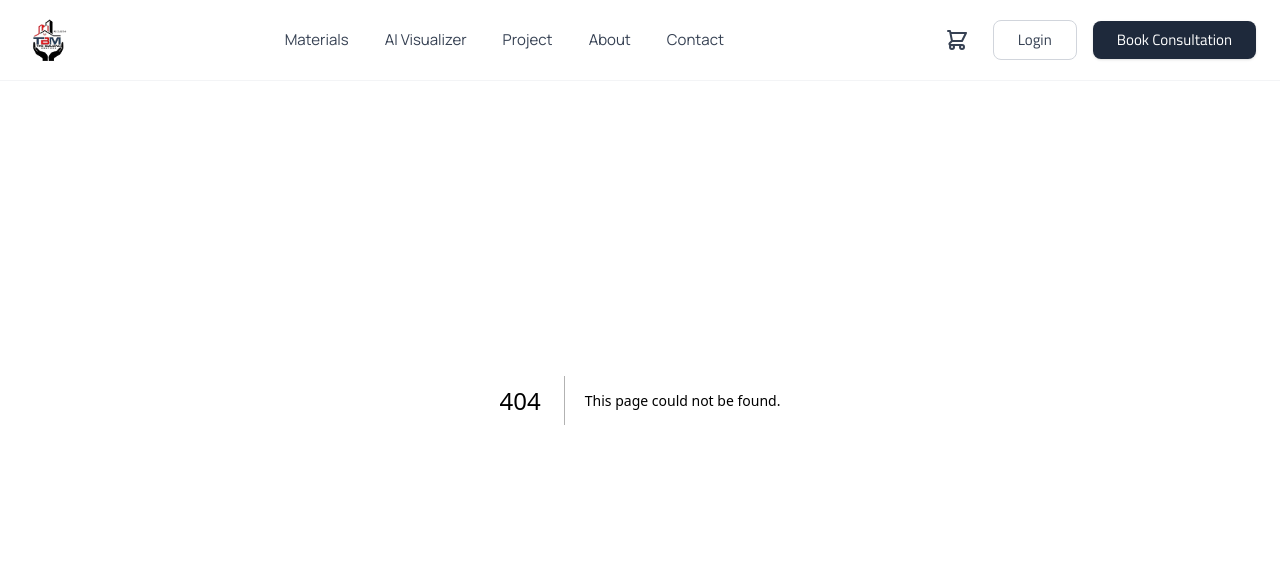
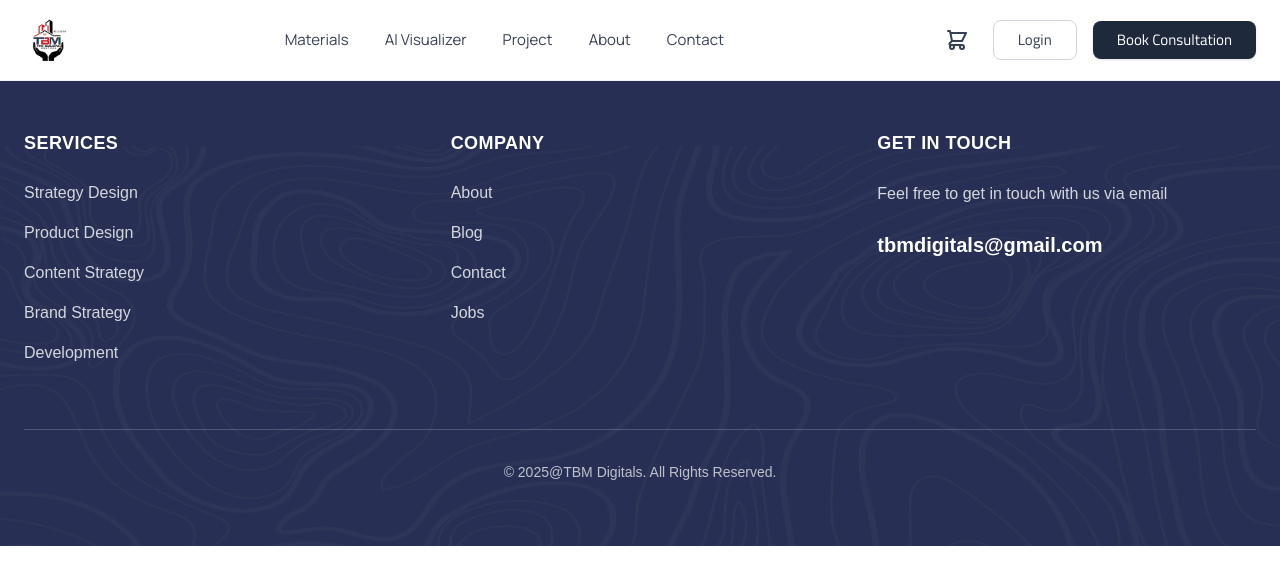
Before and after one commit to dejidee0/tdm-web, a Next.js app: page /materials in a window 1280 px wide. Before the commit this address had no page. Shown: the top 584 px of the page. Built offline with nearby package versions, Linux system fonts and the light colour scheme.

Commit message:
`Updated footer component with background image, layout changes, and content updates`

```diff
--- /dev/null
+++ b/app/materials/page.jsx
@@ -0,0 +1,7 @@
+import React from "react";
+
+const MaterialsPage = () => {
+  return <div></div>;
+};
+
+export default MaterialsPage;
--- a/app/page.js
+++ b/app/page.js
@@ -48,7 +48,7 @@ export const metadata = {
 
 export default function Home() {
   return (
-    <div className="min-h-screen bg-white">
+    <div className="min-h-screen bg-white relative">
       <HeroSection />
       <ServicesSection />
       <CustomizeSection />
--- a/components/common/footer.jsx
+++ b/components/common/footer.jsx
@@ -1,7 +1,146 @@
 import React from "react";
+import Image from "next/image";
 
 const Footer = () => {
-  return <div></div>;
+  return (
+    <footer className="relative w-full">
+      {/* Background Image Container */}
+      <div className="absolute inset-0 z-0">
+        <Image
+          src="/footer-bg.png" // Adjust the filename to match your actual background image
+          alt="Footer Background"
+          fill
+          className="object-cover"
+          priority={false}
+        />
+      </div>
+
+      {/* Footer Content */}
+      <div className="relative z-10 max-w-7xl mx-auto px-6 py-16">
+        {/* Top Border Line */}
+        <div className="w-full h-px bg-white/20 mb-16"></div>
+
+        {/* Footer Grid */}
+        <div className="grid grid-cols-1 md:grid-cols-3 gap-12 mb-16">
+          {/* Services Column */}
+          <div>
+            <h3 className="text-white text-lg font-semibold mb-6 uppercase tracking-wide">
+              SERVICES
+            </h3>
+            <ul className="space-y-4">
+              <li>
+                <a
+                  href="#"
+                  className="text-white/80 hover:text-white transition-colors duration-200 text-base"
+                >
+                  Strategy Design
+                </a>
+              </li>
+              <li>
+                <a
+                  href="#"
+                  className="text-white/80 hover:text-white transition-colors duration-200 text-base"
+                >
+                  Product Design
+                </a>
+              </li>
+              <li>
+                <a
+                  href="#"
+                  className="text-white/80 hover:text-white transition-colors duration-200 text-base"
+                >
+                  Content Strategy
+                </a>
+              </li>
+              <li>
+                <a
+                  href="#"
+                  className="text-white/80 hover:text-white transition-colors duration-200 text-base"
+                >
+                  Brand Strategy
+                </a>
+              </li>
+              <li>
+                <a
+                  href="#"
+                  className="text-white/80 hover:text-white transition-colors duration-200 text-base"
+                >
+                  Development
+                </a>
+              </li>
+            </ul>
+          </div>
+
+          {/* Company Column */}
+          <div>
+            <h3 className="text-white text-lg font-semibold mb-6 uppercase tracking-wide">
+              COMPANY
+            </h3>
+            <ul className="space-y-4">
+              <li>
+                <a
+                  href="#"
+                  className="text-white/80 hover:text-white transition-colors duration-200 text-base"
+                >
+                  About
+                </a>
+              </li>
+              <li>
+                <a
+                  href="#"
+                  className="text-white/80 hover:text-white transition-colors duration-200 text-base"
+                >
+                  Blog
+                </a>
+              </li>
+              <li>
+                <a
+                  href="#"
+                  className="text-white/80 hover:text-white transition-colors duration-200 text-base"
+                >
+                  Contact
+                </a>
+              </li>
+              <li>
+                <a
+                  href="#"
+                  className="text-white/80 hover:text-white transition-colors duration-200 text-base"
+                >
+                  Jobs
+                </a>
+              </li>
+            </ul>
+          </div>
+
+          {/* Get In Touch Column */}
+          <div>
+            <h3 className="text-white text-lg font-semibold mb-6 uppercase tracking-wide">
+              GET IN TOUCH
+            </h3>
+            <p className="text-white/80 text-base mb-6 leading-relaxed">
+              Feel free to get in touch with us via email
+            </p>
+            <a
+              href="mailto:tbmdigitals@gmail.com"
+              className="text-white text-xl font-semibold hover:text-white/90 transition-colors duration-200 inline-block"
+            >
+              tbmdigitals@gmail.com
+            </a>
+          </div>
+        </div>
+
+        {/* Bottom Border Line */}
+        <div className="w-full h-px bg-white/20 mb-8"></div>
+
+        {/* Copyright */}
+        <div className="text-center">
+          <p className="text-white/70 text-sm">
+            © 2025@TBM Digitals. All Rights Reserved.
+          </p>
+        </div>
+      </div>
+    </footer>
+  );
 };
 
 export default Footer;
--- a/components/shared/home/cta.jsx
+++ b/components/shared/home/cta.jsx
@@ -5,20 +5,19 @@ import { ArrowRight } from "lucide-react";
 
 const CTASection = () => {
   return (
-    <section className="py-16 sm:py-20 md:py-16 bg-linear-to-br from-gray-50 to-gray-100">
-      <div className="max-w-7xl mx-auto px-4 sm:px-6 lg:px-8">
-        <div className="max-w-4xl">
+    <section className="py-16 sm:py-20 md:py-16 bg-[#F5F5F5]  h-[40vh]">
+      <div className="max-w-7xl mx-auto px-4 sm:px-6 lg:px-8 absolute -bottom-5 z-50 bg-[#FAFAFA] h-[40vh] flex flex-col items-center justify-center ">
+        <div className="w-[80vw] md:w-[70vw] pl-5 md:pl-32">
           {/* Main Heading */}
-          <h2 className="text-4xl sm:text-5xl md:text-6xl lg:text-7xl font-bold text-gray-900 mb-8 sm:mb-10 md:mb-12 leading-tight">
-            Let&apos;s make your space amazing together.
+          <h2 className="text-2xl sm:text-3xl md:text-4xl lg:text-6xl font-bold text-primary mb-8 sm:mb-10 md:mb-12 leading-tight font-manrope">
+            Let&apos;s make your space <br /> amazing together.
           </h2>
 
           {/* CTA Button */}
-          <button className="group inline-flex items-center gap-3 bg-transparent hover:bg-gray-900/5 text-gray-700 font-semibold px-0 py-2 transition-all duration-200 border-b-2 border-gray-900">
-            <span className="text-base sm:text-lg md:text-xl tracking-wide uppercase">
+          <button className="group inline-flex items-center gap-3 bg-transparent hover:bg-gray-900/5 text-gray-500 font-semibold px-0 py-2 transition-all duration-200  border-gray-900">
+            <span className="text-base sm:text-lg md:text-lg tracking-wide uppercase font-inter">
               LET&lsquo;S GET STARTED
             </span>
-            <ArrowRight className="w-5 h-5 sm:w-6 sm:h-6 group-hover:translate-x-1 transition-transform duration-200" />
           </button>
         </div>
       </div>
--- a/components/shared/home/hero.jsx
+++ b/components/shared/home/hero.jsx
@@ -48,7 +48,7 @@ const HeroSection = () => {
   return (
     <div className="min-h-screen bg-[#F5F5F5] md:min-h-[90vh] overflow-visible relative">
       {/* Container with max-width for content constraint */}
-      <div className="max-w-7xl mx-auto h-full flex items-center justify-center px-4 sm:px-6 lg:px-8 relative min-h-[90vh]">
+      <div className="max-w-[1300px] mx-auto h-full flex items-center justify-center px-4 sm:px-2 lg:px-3  relative min-h-[90vh]">
         {/* Blue background section with image */}
         <div className="absolute bottom-0 left-4 right-4 sm:left-6 sm:right-6 lg:left-8 lg:right-8 h-[85%] sm:h-[85%] rounded-xl md:rounded-2xl overflow-hidden">
           {/* Background Image */}
```
Also changed, not shown: public/footer-bg.png (added).
